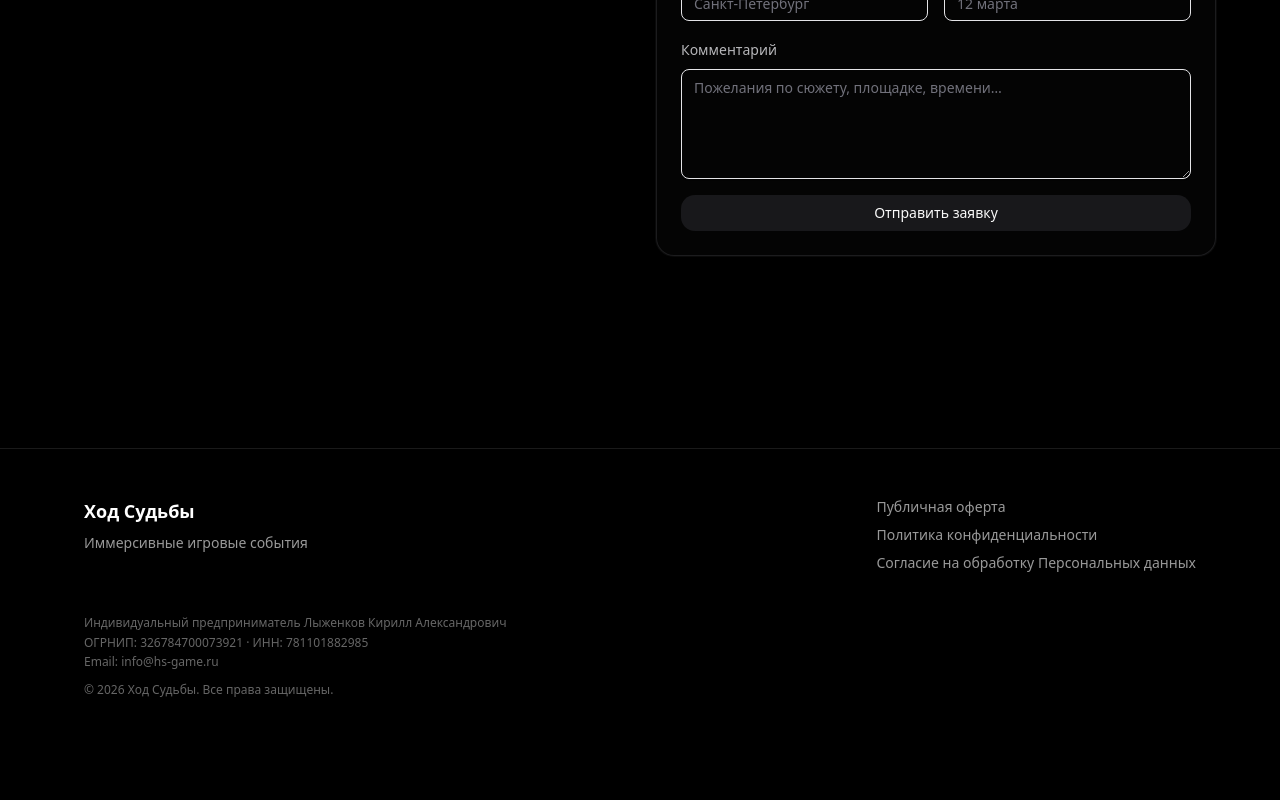
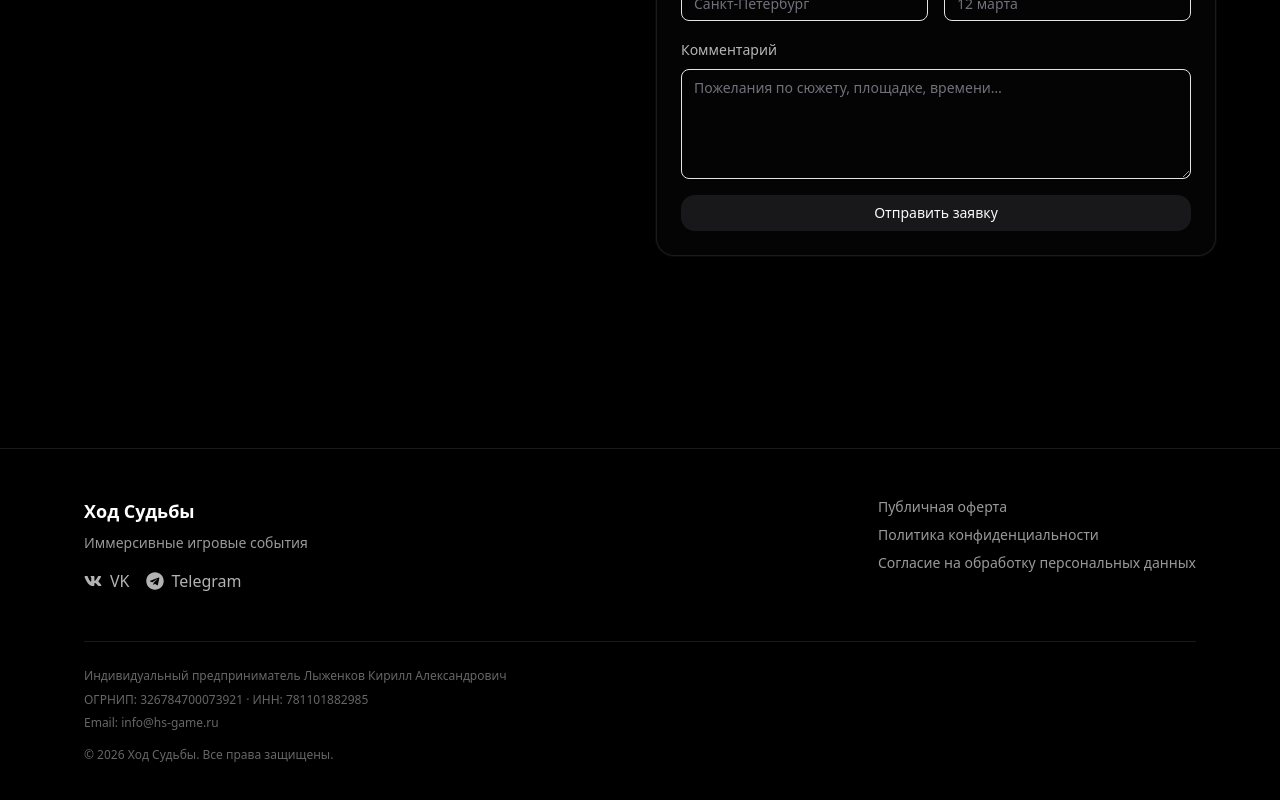
Before and after one commit to Lyzhenkoff/hs-game, a Next.js app: page / in a window 1280 px wide. Shown: the part 5110-5910 px from the top of the page. Before the commit the page ends 5857 px from the top, so only its background shows below. Built offline with nearby package versions, Linux system fonts and the light colour scheme.

Commit message:
add social links

```diff
--- a/app/page.tsx
+++ b/app/page.tsx
@@ -8,6 +8,8 @@ import FactionsSection from "@/components/site/FactionsSection";
 import AuthButtons from "@/components/site/AuthButtons";
 import TestimonialsSection from "@/components/site/TestimonialsSection";
 import GallerySection from "@/components/site/GallerySection";
+import { FaTelegram, FaVk } from "react-icons/fa";
+
 
 export default function Home() {
   return (
@@ -126,50 +128,79 @@ export default function Home() {
               <GallerySection />
           </AnimatedSection>
           <RequestGameForm />
-
-
-
           <footer className="mt-24 border-t border-white/10 bg-black text-white">
               <div className="mx-auto max-w-6xl px-5 py-12">
 
-                  {/* Основной блок */}
-                  <div className="flex flex-col gap-6 md:flex-row md:justify-between">
+                  {/* Верхняя часть */}
+                  <div className="flex flex-col gap-10 md:flex-row md:justify-between">
 
+                      {/* Бренд */}
                       <div>
                           <div className="text-lg font-semibold">Ход Судьбы</div>
                           <div className="mt-2 text-sm text-white/60">
                               Иммерсивные игровые события
                           </div>
+
+                          {/* Соцсети */}
+                          <div className="mt-4 flex items-center gap-4 text-white/70">
+
+                              <a
+                                  href="https://vk.com/hodsydby"
+                                  target="_blank"
+                                  rel="noopener noreferrer"
+                                  className="flex items-center gap-2 hover:text-white transition"
+                              >
+                                  <FaVk size={18} />
+                                  VK
+                              </a>
+
+                              <a
+                                  href="https://t.me/xod_sudby"
+                                  target="_blank"
+                                  rel="noopener noreferrer"
+                                  className="flex items-center gap-2 hover:text-white transition"
+                              >
+                                  <FaTelegram size={18} />
+                                  Telegram
+                              </a>
+
+                          </div>
                       </div>
 
+                      {/* Документы */}
                       <div className="text-sm text-white/60 space-y-2">
                           <div>
                               <a href="/offer" className="hover:text-white">
                                   Публичная оферта
                               </a>
                           </div>
+
                           <div>
                               <a href="/privacy" className="hover:text-white">
                                   Политика конфиденциальности
                               </a>
                           </div>
+
                           <div>
-                            <a href="/consent" className="hover:text-white">
-                              Согласие на обработку Персональных данных
-                            </a>
+                              <a href="/consent" className="hover:text-white">
+                                  Согласие на обработку персональных данных
+                              </a>
                           </div>
                       </div>
 
                   </div>
 
-                  {/* Юридический блок */}
-                  <div className="mt-10 text-xs text-white/40 leading-relaxed">
+                  {/* Нижняя часть */}
+                  <div className="mt-12 border-t border-white/10 pt-6 text-xs text-white/40 leading-relaxed space-y-1">
+
                       <div>
                           Индивидуальный предприниматель Лыженков Кирилл Александрович
                       </div>
+
                       <div>
                           ОГРНИП: 326784700073921 · ИНН: 781101882985
                       </div>
+
                       <div>
                           Email:{" "}
                           <a
@@ -179,9 +210,11 @@ export default function Home() {
                               info@hs-game.ru
                           </a>
                       </div>
-                      <div className="mt-2">
+
+                      <div className="pt-2">
                           © {new Date().getFullYear()} Ход Судьбы. Все права защищены.
                       </div>
+
                   </div>
 
               </div>
--- a/package.json
+++ b/package.json
@@ -28,6 +28,7 @@
     "react": "19.2.3",
     "react-dom": "19.2.3",
     "react-hook-form": "^7.71.1",
+    "react-icons": "^5.6.0",
     "tailwind-merge": "^3.5.0",
     "zod": "^4.3.6"
   },
```
Also changed, not shown: 1 other file (tests, documents, lock files or other folders).
